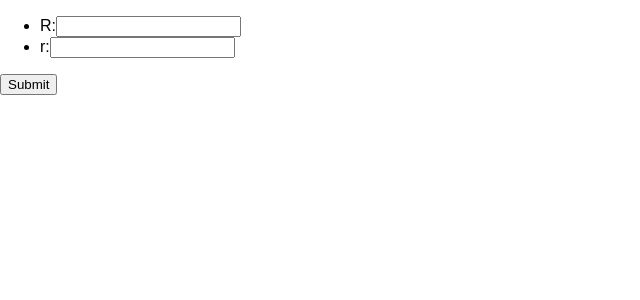
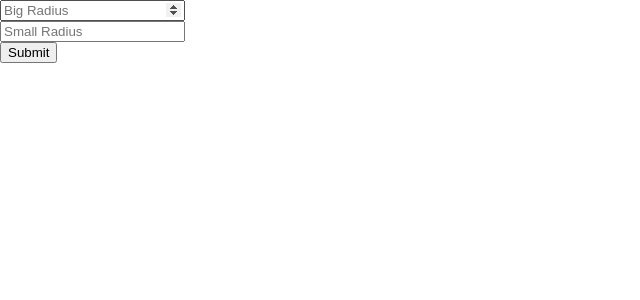
Before and after one commit to elcolie/HT6MInterface, a React (Create React App) app in the folder f1/: page / in a window 1280 px wide. Shown: the top 300 px of the page, without its empty margins (0-640 px from the left). Built offline with nearby package versions, Linux system fonts and the light colour scheme.

Commit message:
Introduce the redux, redux-form, and possibly redux-saga

```diff
--- a/f1/src/InputInterface/components/input-interface.js
+++ b/f1/src/InputInterface/components/input-interface.js
@@ -1,66 +1,79 @@
 import React, {Component} from 'react';
-import {BACKEND_URL} from "../../config";
-import axios from "axios/index";
+import {Field, Props, reduxForm} from 'redux-form';
+import {connect} from 'react-redux';
+import {DATABACK} from "../../constants";
+import {validate} from '../validate';
 
 class InputInterface extends Component {
-  constructor(props) {
-    super(props);
-    this.state = {
-      R: '',
-      r: ''
-    };
 
-    this.handleChangeR = this.handleChangeR.bind(this);
-    this.handleChange_r = this.handleChange_r.bind(this);
-    this.handleSubmit = this.handleSubmit.bind(this);
+  onSubmit(values) {
+    const {big_radius, small_radius} = values;
+    console.log(values);
+
   }
 
-  handleChangeR(event) {
-    this.setState({R: event.target.value});
-  }
+  renderField(field) {
+    const {meta: {touched, error}} = field;
+    const className = `'form-group' ${touched && error ? 'has-danger' : ''}`;
 
-  handleChange_r(event) {
-    this.setState({r: event.target.value});
-  }
 
-  handleSubmit(event) {
-    alert('A name was submitted: ' + this.state.R);
-
-    axios.post(BACKEND_URL, {
-        R: this.state.R,
-        r: this.state.r
-      })
-      .then(function (response) {
-        console.log(response);
-      })
-      .catch(function (error) {
-        console.log(error);
-      });
-
-    event.preventDefault();
+    return (
+      <div className={className}>
+        <label>{field.label}</label>
+        <input
+          className="form-control"
+          type={field.type}
+          placeholder={field.placeholder}
+          autoComplete={field.autocomplete}
+          {...field.input}
+        />
+        <div className="text-help">
+          {touched ? error : ''}
+        </div>
+      </div>
+    );
   }
 
   render() {
+    const {handleSubmit} = this.props;
+
     return (
-      <form onSubmit={this.handleSubmit}>
-        <ul>
-        <li>
-          <label>
-            R:
-            <input type="text" value={this.state.R} onChange={this.handleChangeR}/>
-          </label>
-        </li>
-        <li>
-          <label>
-            r:
-            <input type="text" value={this.state.r} onChange={this.handleChange_r}/>
-          </label>
-        </li>
-        </ul>
-        <input type="submit" value="Submit"/>
+      <form onSubmit={handleSubmit(this.onSubmit.bind(this))}>
+        <Field
+          name="big_radius"
+          component={this.renderField}
+          placeholder="Big Radius"
+          autocomplete="Big Radius"
+          type="number"
+        />
+        <Field
+          name="small_radius"
+          component={this.renderField}
+          placeholder="Small Radius"
+          autocomplete="Small Radius"
+          type="number"
+        />
+        <button type="submit" className="btn btn-primary">Submit</button>
       </form>
     );
   }
 }
 
-export default InputInterface;
+const dataBack = (response) => {
+  return {
+    type: DATABACK,
+    payload: response
+  }
+};
+
+const mapStateToProps = (state, ownProps) => {
+  return state
+};
+
+
+export default reduxForm({
+  validate,
+  form: 'InputInterfaceForm'
+})(
+  connect(mapStateToProps, {dataBack})(InputInterface)
+);
--- /dev/null
+++ b/f1/src/InputInterface/reducers.js
@@ -0,0 +1,16 @@
+import {POST_BACKEND} from "../constants";
+
+export const InputInterfaceReducer = (state = {}, action) => {
+  switch (action.type) {
+    case POST_BACKEND:
+      //Simple one just immediately return the new state
+      return {
+        graph1: [1, 2, 3],
+        graph2: [1, 2, 3],
+        graph3: [1, 2, 3],
+        graph4: [1, 2, 3],
+      };
+    default:
+      return state;
+  }
+};
--- /dev/null
+++ b/f1/src/InputInterface/validate.js
@@ -0,0 +1,11 @@
+export function validate(values) {
+  const errors = {};
+  if (!values.big_radius) {
+    errors.big_radius = "Enter a big radius";
+  }
+
+  if (!values.small_radius) {
+    errors.small_radius = "Enter a small radius";
+  }
+  return errors;
+}
--- a/f1/src/config.js
+++ /dev/null
@@ -1 +0,0 @@
-export const BACKEND_URL = 'http://localhost:5000';
--- /dev/null
+++ b/f1/src/constants.js
@@ -0,0 +1,3 @@
+export const BACKEND_URL = 'http://localhost:5000';
+export const POST_BACKEND = 'post_backend';
+export const DATABACK = 'data_back';
--- a/f1/src/reducers/index.js
+++ b/f1/src/reducers/index.js
@@ -1,7 +1,9 @@
 import {combineReducers} from 'redux';
 import {reducer as formReducer} from 'redux-form';
+import {InputInterfaceReducer} from "../InputInterface/reducers";
 
 const rootReducer = combineReducers({
+  inputInterface: InputInterfaceReducer,
   form: formReducer
 });
 
```
